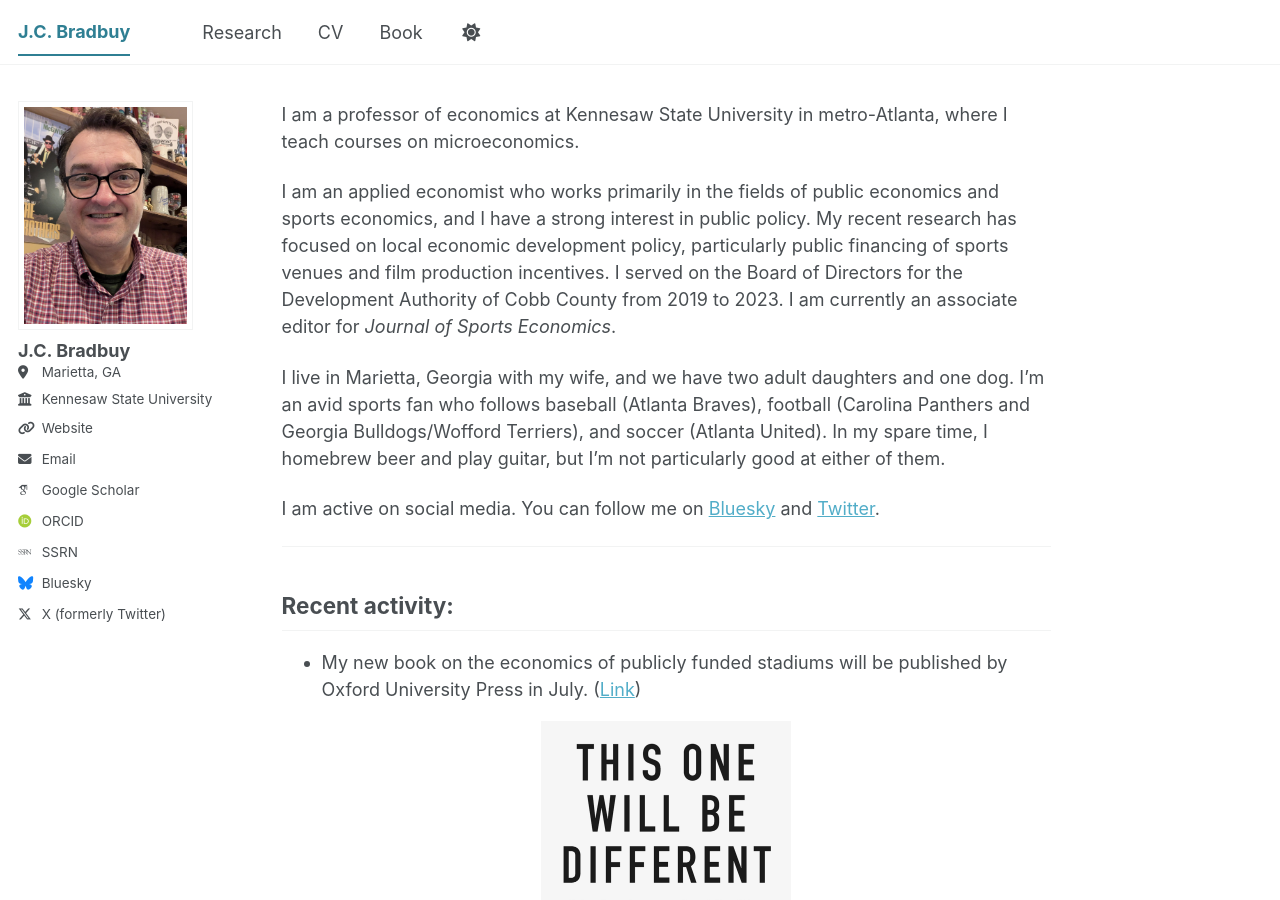
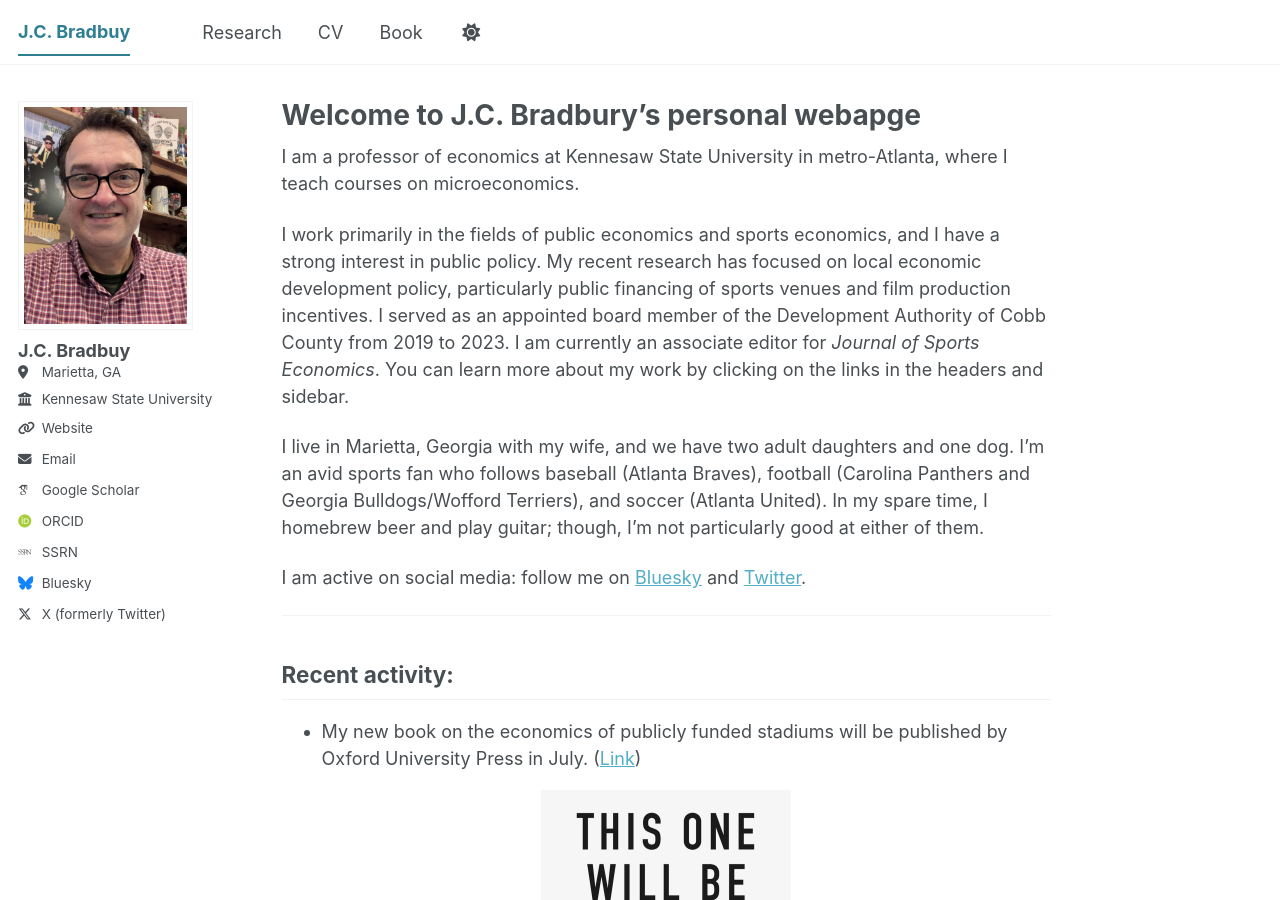
Before and after one commit to jcbradbury/jcbradbury.github.io, a Jekyll site: the page built from _pages/about.md, in a window 1280 px wide and 900 px high. Built offline with Jekyll 4.4.1, drawn with Linux system fonts in a browser that asks for light colours; some web fonts are replaced; a script bundle is joined from its source files by our own code; library files that are not in the unit come from our copies.

Commit message:
Update about.md

```diff
--- a/_pages/about.md
+++ b/_pages/about.md
@@ -1,6 +1,6 @@
 ---
 permalink: /
-title:
+title: "Welcome to J.C. Bradbury's personal webapge"
 author_profile: true
 redirect_from:
   - /about/
@@ -9,11 +9,11 @@
 
 I am a professor of economics at Kennesaw State University in metro-Atlanta, where I teach courses on microeconomics.
 
-I am an applied economist who works primarily in the fields of public economics and sports economics, and I have a strong interest in public policy. My recent research has focused on local economic development policy, particularly public financing of sports venues and film production incentives. I served on the Board of Directors for the Development Authority of Cobb County from 2019 to 2023. I am currently an associate editor for *Journal of Sports Economics*.
+I work primarily in the fields of public economics and sports economics, and I have a strong interest in public policy. My recent research has focused on local economic development policy, particularly public financing of sports venues and film production incentives. I served as an appointed board member of the Development Authority of Cobb County from 2019 to 2023. I am currently an associate editor for *Journal of Sports Economics*. You can learn more about my work by clicking on the links in the headers and sidebar.
 
-I live in Marietta, Georgia with my wife, and we have two adult daughters and one dog. I'm an avid sports fan who follows baseball (Atlanta Braves), football (Carolina Panthers and Georgia Bulldogs/Wofford Terriers), and soccer (Atlanta United). In my spare time, I homebrew beer and play guitar, but I'm not particularly good at either of them.
+I live in Marietta, Georgia with my wife, and we have two adult daughters and one dog. I'm an avid sports fan who follows baseball (Atlanta Braves), football (Carolina Panthers and Georgia Bulldogs/Wofford Terriers), and soccer (Atlanta United). In my spare time, I homebrew beer and play guitar; though, I'm not particularly good at either of them.
 
-I am active on social media. You can follow me on [Bluesky](https://bsky.app/profile/jcbradbury.com) and [Twitter](https://x.com/jc_bradbury).
+I am active on social media: follow me on [Bluesky](https://bsky.app/profile/jcbradbury.com) and [Twitter](https://x.com/jc_bradbury).
 
 ---
 
```
